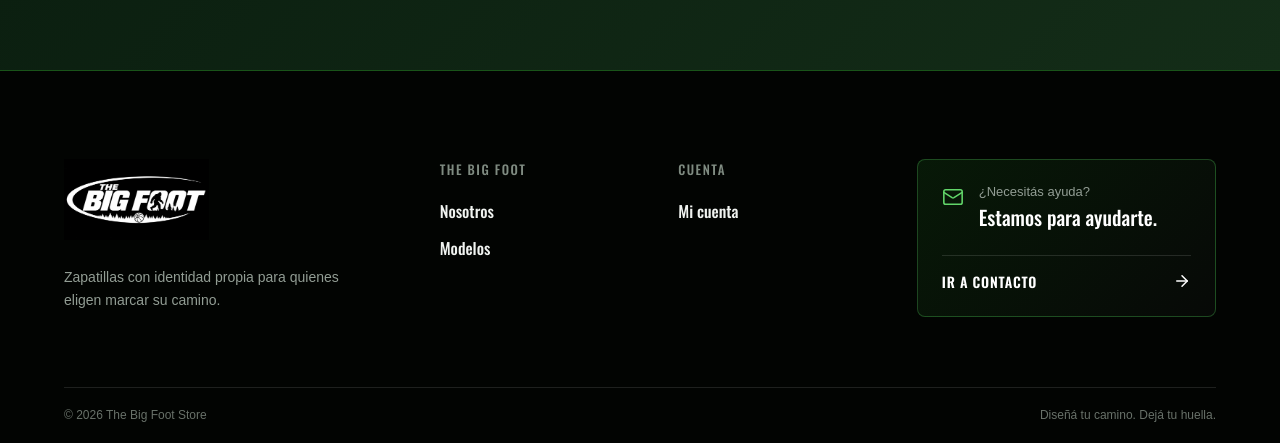
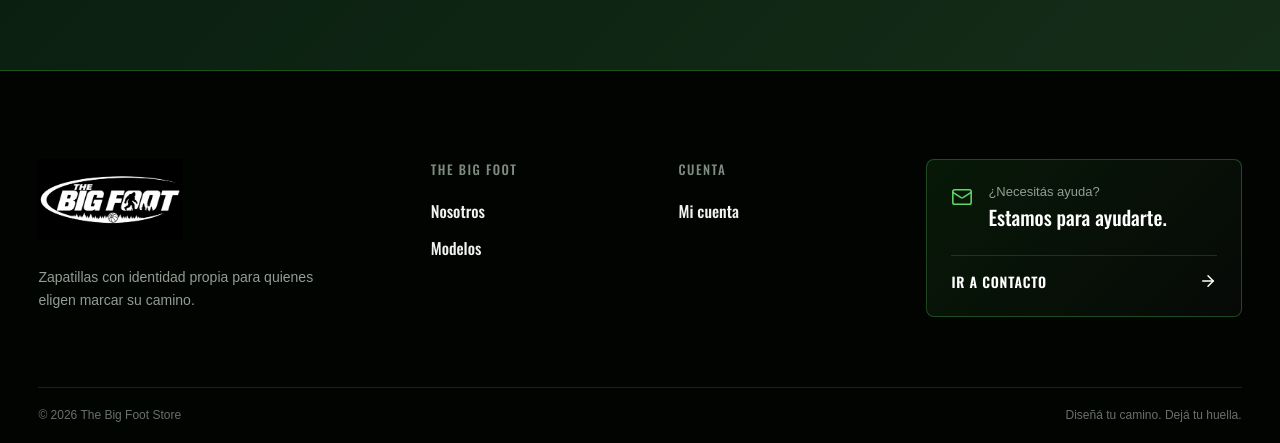
Before and after one commit to olatealejo/Proyecto_Big_Foot, a React (Vite) app: page / in a window 1280 px wide. Shown: the part 1367-1810 px from the top of the page. Built offline with nearby package versions, Linux system fonts and the light colour scheme.

Commit message:
Acercar footer a los bordes

```diff
--- a/src/components/Footer.css
+++ b/src/components/Footer.css
@@ -1,6 +1,6 @@
 .footer {
   width: 100%;
-  padding: clamp(52px, 7vw, 88px) clamp(20px, 5vw, 78px) 24px;
+  padding: clamp(52px, 7vw, 88px) clamp(24px, 3vw, 48px) 24px;
 
   color: #ffffff;
   background-color: #020402;
@@ -8,8 +8,8 @@
 }
 
 .footer-contenido {
-  width: min(1280px, 100%);
-  margin: 0 auto;
+  width: 100%;
+  margin: 0;
 
   display: grid;
   grid-template-columns: 1.25fr 0.7fr 0.7fr 1.2fr;
@@ -158,8 +158,8 @@
 }
 
 .footer-final {
-  width: min(1280px, 100%);
-  margin: clamp(42px, 6vw, 70px) auto 0;
+  width: 100%;
+  margin: clamp(42px, 6vw, 70px) 0 0;
   padding-top: 20px;
 
   display: flex;
```
